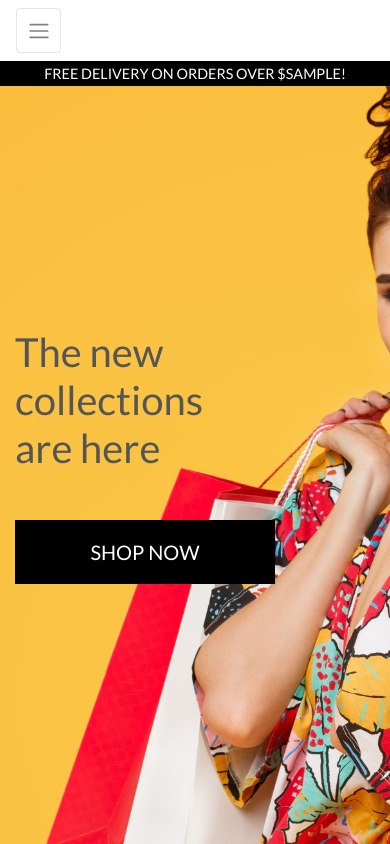
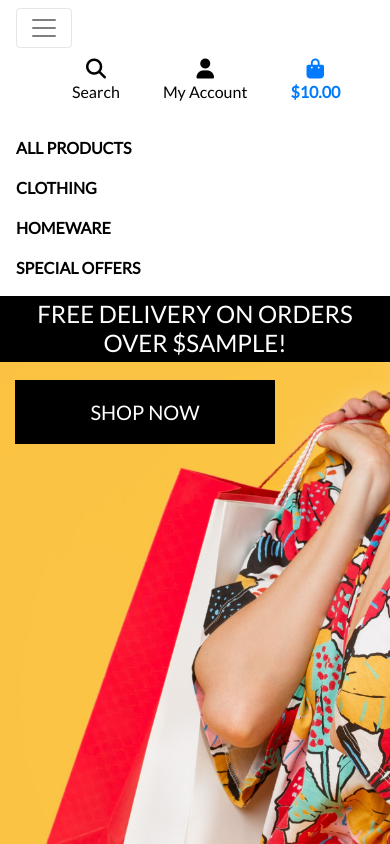
Before and after one commit to maxthor500/boutique_ado, a Django app: template home/templates/home/index.html in a window 390 px wide, after a click that opens the changed part. Run offline with Django 3.2, Linux system fonts and the light colour scheme; the template is opened without the code that fills it: most values are stand-ins (such as "Sample title", 1, 10 or a date in 2020); some libraries are stand-ins or nearby versions.

Commit message:
Add mobile header and main navbar

```diff
--- a/static/css/base.css
+++ b/static/css/base.css
@@ -284,51 +83,3 @@ input[name='q']::placeholder {
         padding-top: 164px;
     }
 }
-
-/* pad the top a bit when navbar is collapsed on mobile */
-@media (max-width: 991px) {
-    .header-container {
-        padding-top: 116px;
-    }
-
-    body {
-        height: calc(100vh - 116px);
-    }
-
-    .display-4.logo-font.text-black {
-        font-size: 2rem;
-    }
-
-    .nav-link {
-        padding: 0.15rem;
-    }
-
-    .nav-link i.fa-lg {
-        font-size: 1rem;
-    }
-
-    .navbar-toggler {
-        padding: .6rem .6rem;
-        font-size: 1rem;
-    }
-
-    #delivery-banner h4 {
-        font-size: .9rem;
-    }
-
-    .btn.btn-outline-black.rounded-0,
-    .btn.btn-black.rounded-0 {
-        padding: .375rem .375rem;
-    }
-
-    .btn.btn-outline-black.rounded-0.btn-lg,
-    .btn.btn-black.rounded-0.btn-lg {
-        padding: .375rem .375rem;
-        font-size: .75rem;
-    }
-
-    .increment-qty,
-    .decrement-qty {
-        padding: .25rem .5rem !important;
-    }
-}
--- a/templates/base.html
+++ b/templates/base.html
@@ -114,7 +114,8 @@
             aria-controls="main-nav" aria-expanded="false" aria-label="Toggle navigation">
             <span class="navbar-toggler-icon"></span>
           </button>
-
+          {% include 'includes/mobile-top-header.html' %}
+          {% include 'includes/main-nav.html' %}
         </nav>
       </div>
       <div id="delivery-banner" class="row text-center">
--- /dev/null
+++ b/templates/includes/main-nav.html
@@ -0,0 +1,54 @@
+<div class="collapse navbar-collapse" id="main-nav">
+    <ul class="navbar-nav w-auto mx-auto">
+        <li class="nav-item dropdown">
+            <a class="logo-font font-weight-bold nav-link text-black mr-5" href="#" id="all-products-link"
+                data-toggle="dropdown" aria-haspopup="true" aria-expanded="false">
+                All Products
+            </a>
+            <div class="dropdown-menu border-0" aria-labelledby="all-products-link">
+                <a href="" class="dropdown-item">By Price</a>
+                <a href="" class="dropdown-item ">By Rating</a>
+                <a href="" class="dropdown-item ">By Category</a>
+                <a href="" class="dropdown-item">All Products</a>
+            </div>
+        </li>
+
+        <li class="nav-item dropdown">
+            <a class="logo-font font-weight-bold nav-link text-black mr-5" href="#" id="clothing-link"
+                data-toggle="dropdown" aria-haspopup="true" aria-expanded="false">
+                Clothing
+            </a>
+            <div class="dropdown-menu border-0" aria-labelledby="clothing-link">
+                <a href="" class="dropdown-item">Activewear &amp; Essentials</a>
+                <a href="" class="dropdown-item">Jeans</a>
+                <a href="" class="dropdown-item">Shirts</a>
+                <a href="" class="dropdown-item">All Clothing</a>
+            </div>
+        </li>
+
+        <li class="nav-item dropdown">
+            <a class="logo-font font-weight-bold nav-link text-black mr-5" href="#" id="homeware-link"
+                data-toggle="dropdown" aria-haspopup="true" aria-expanded="false">
+                Homeware
+            </a>
+            <div class="dropdown-menu border-0" aria-labelledby="homeware-link">
+                <a href="" class="dropdown-item">Bed &amp; Bath</a>
+                <a href="" class="dropdown-item">Kitchen &amp; Dining</a>
+                <a href="" class="dropdown-item">All Homeware</a>
+            </div>
+        </li>
+
+        <li class="nav-item dropdown">
+            <a class="logo-font font-weight-bold nav-link text-black" href="#" id="specials-link" data-toggle="dropdown"
+                aria-haspopup="true" aria-expanded="false">
+                Special Offers
+            </a>
+            <div class="dropdown-menu border-0" aria-labelledby="specials-link">
+                <a href="" class="dropdown-item">New Arrivals</a>
+                <a href="" class="dropdown-item">Deals</a>
+                <a href="" class="dropdown-item">Clearance</a>
+                <a href="" class="dropdown-item">All Specials</a>
+            </div>
+        </li>
+    </ul>
+</div>
--- /dev/null
+++ b/templates/includes/mobile-top-header.html
@@ -0,0 +1,63 @@
+<ul>
+    <li class="list-inline-item">
+        <a class="text-black nav-link d-block d-lg-none" href="#" id="mobile-search" data-toggle="dropdown"
+            aria-haspopup="true" aria-expanded="false">
+            <div class="text-center">
+                <div><i class="fas fa-search fa-lg"></i></div>
+                <p class="my-0">Search</p>
+            </div>
+        </a>
+        <div class="dropdown-menu border-0 w-100 p-3 rounded-0 my-0" aria-labelledby="mobile-search">
+            <form class="form" method="GET" action="">
+                <div class="input-group w-100">
+                    <input class="form-control border border-black rounded-0" type="text" name="q"
+                        placeholder="Search our site">
+                    <div class="input-group-append">
+                        <button class="form-control form-control btn btn-black border border-black rounded-0"
+                            type="submit">
+                            <span class="icon">
+                                <i class="fas fa-search"></i>
+                            </span>
+                        </button>
+                    </div>
+                </div>
+            </form>
+        </div>
+    </li>
+    <li class="list-inline-item dropdown">
+        <a class="text-black nav-link d-block d-lg-none" href="#" id="user-options" data-toggle="dropdown"
+            aria-haspopup="true" aria-expanded="false">
+            <div class="text-center">
+                <div><i class="fas fa-user fa-lg"></i></div>
+                <p class="my-0">My Account</p>
+            </div>
+        </a>
+        <div class="dropdown-menu border-0" aria-labelledby="user-options">
+            {% if request.user.is_authenticated %}
+            {% if request.user.is_superuser %}
+            <a href="{% url 'account_logout' %}" class="dropdown-item">Product Management</a>
+            {% endif %}
+            <a href="" class="dropdown-item">My Profile</a>
+            <a href="{% url 'account_logout' %}" class="dropdown-item">Logout</a>
+            {% else %}
+            <a href="{% url 'account_signup' %}" class="dropdown-item">Register</a>
+            <a href="{% url 'account_login' %}" class="dropdown-item">Login</a>
+            {% endif %}
+        </div>
+    </li>
+    <li class="list-inline-item">
+        <a class="{% if grand_total %}text-primary font-weight-bold{% else %}text-black{% endif %} nav-link d-block d-lg-none"
+            href="">
+            <div class="text-center">
+                <div><i class="fas fa-shopping-bag fa-lg"></i></div>
+                <p class="my-0">
+                    {% if grand_total %}
+                    ${{ grand_total|floatformat:2 }}
+                    {% else %}
+                    $0.00
+                    {% endif %}
+                </p>
+            </div>
+        </a>
+    </li>
+</ul>
```
Also changed, not shown: other parts of static/css/base.css (+2 -203 lines).
